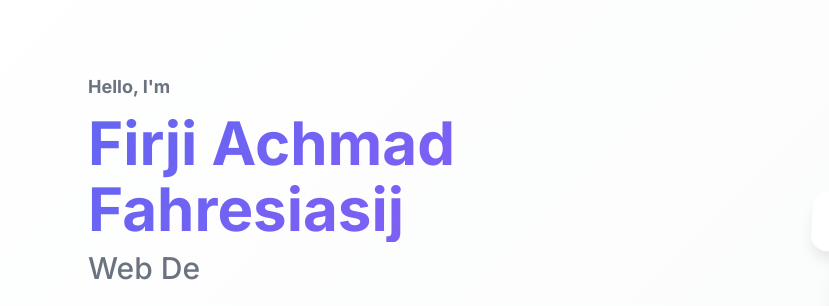
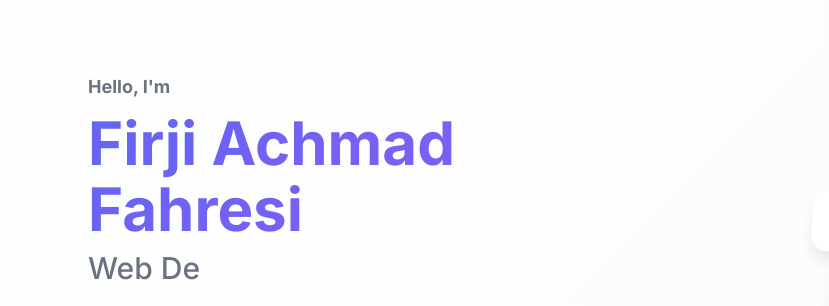
Before and after one commit to 220210501064-Firji-Achmad-Fahresi/PortofolioFirji, a plain HTML site: page portfolio-website/index.html in a window 1280 px wide. Shown: the part 140-446 px from the top of the page, 0-829 px from the left. Drawn offline with nearby package versions, Linux system fonts and the light colour scheme.

```diff
--- a/portfolio-website/index.html
+++ b/portfolio-website/index.html
@@ -2,7 +2,7 @@
 <html lang="en">
 <head>
     <meta charset="UTF-8">
-    <meta name="viewport" content="width=device-width, initial-scale=1.0, maximum-scale=5.0, user-scalable=yes">
+    <meta name="viewport" content="width=device-width, initial-scale=1.0, user-scalable=no">
     <meta name="format-detection" content="telephone=no">
     <meta name="theme-color" content="#6366f1">
     <title>Firji Achmad Fahresi - Portfolio</title>
@@ -88,7 +88,7 @@
                 <div class="hero-text" data-aos="fade-up">
                     <h1 class="hero-title">
                         <span class="greeting">Hello, I'm</span>
-                        <span class="name">Firji Achmad Fahresiasij</span>
+                        <span class="name">Firji Achmad Fahresi</span>
                         <span class="role">Full Stack Developer</span>
                     </h1>
                     <p class="hero-description">
```
